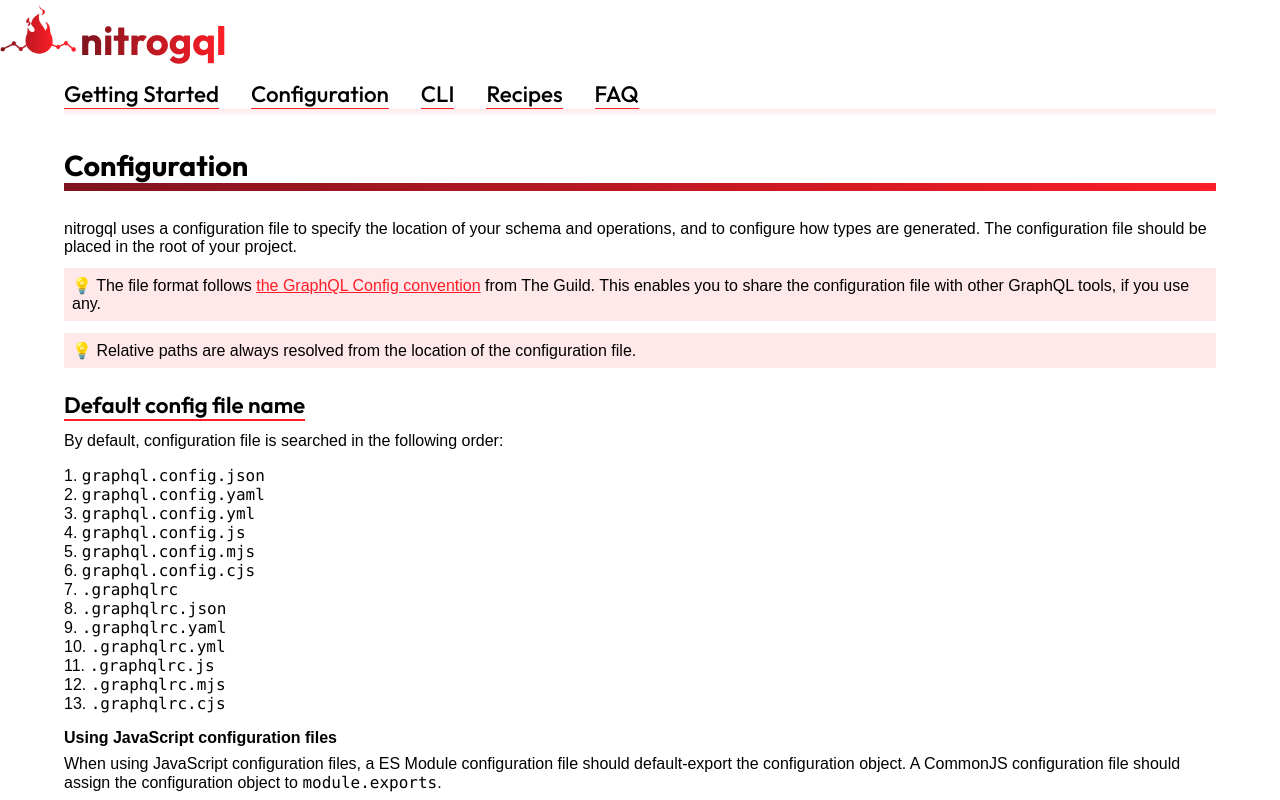
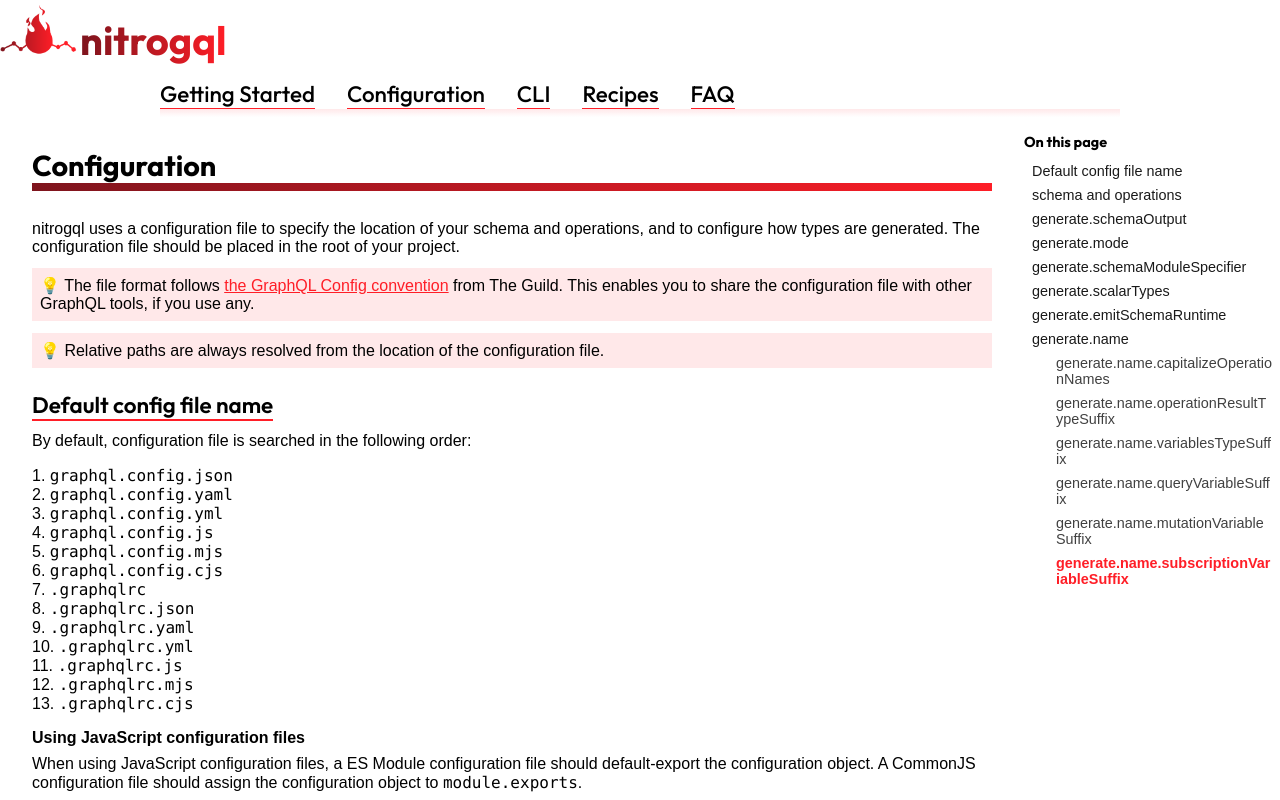
Before and after one commit to uhyo/nitrogql, a Next.js app in the folder website/: page /configuration in a window 1280 px wide. Built offline with nearby package versions, Linux system fonts and the light colour scheme.

Commit message:
feat(website): add ToC

```diff
--- /dev/null
+++ b/website/src/app/(docs)/_toc/Outline.tsx
@@ -0,0 +1,25 @@
+import { TocItem } from "./generateTocFromReactNode";
+
+export const Outline: React.FC<{
+  toc: readonly TocItem[];
+  currentHeading: string | undefined;
+}> = ({ toc, currentHeading }) => {
+  return (
+    <nav>
+      <div>
+        <h2>On this page</h2>
+        <ul>
+          {toc.map((item) => (
+            <li
+              key={item.id}
+              data-level={item.level}
+              data-current={item.id === currentHeading ? "true" : undefined}
+            >
+              <a href={`#${item.id}`}>{item.text}</a>
+            </li>
+          ))}
+        </ul>
+      </div>
+    </nav>
+  );
+};
--- /dev/null
+++ b/website/src/app/(docs)/_toc/Toc.css
@@ -0,0 +1,50 @@
+div.toc {
+  display: grid;
+  grid-template-columns: 1fr 16rem;
+}
+
+div.toc nav {
+  font-size: 0.9rem;
+}
+
+div.toc nav > div {
+  position: sticky;
+  left: 0;
+  top: 0;
+}
+
+div.toc nav h2 {
+  margin: 0 0 0.5rem 0;
+  padding: 0;
+  border: none;
+  font-size: inherit;
+  font-weight: bold;
+}
+
+div.toc nav ul {
+  list-style: none;
+  margin: 0;
+  padding: 0;
+  word-break: break-all;
+}
+
+div.toc nav ul a {
+  display: block;
+  padding: 0.25rem 0.5rem;
+  text-decoration: none;
+  color: rgba(var(--foreground-rgb), 0.9);
+}
+
+div.toc nav ul li[data-level="4"] a {
+  padding-left: 2rem;
+  color: rgba(var(--foreground-rgb), 0.75);
+}
+
+div.toc nav ul li[data-current="true"] a {
+  font-weight: bold;
+  color: rgb(var(--nitrogql-red));
+}
+
+div.toc nav ul a:hover {
+  background: rgba(var(--nitrogql-red), 0.1);
+}
--- /dev/null
+++ b/website/src/app/(docs)/_toc/generateTocFromReactNode.ts
@@ -0,0 +1,105 @@
+import { isValidElement } from "react";
+
+const empty: readonly never[] = [];
+
+export function generateTocFromReactNode(
+  node: React.ReactNode
+): readonly TocItem[] {
+  const toc: TocItem[] = [];
+  if (typeof node !== "object") {
+    return empty;
+  }
+  if (Array.isArray(node)) {
+    return node.flatMap(generateTocFromReactNode);
+  }
+  if (isValidElement(node)) {
+    // fast path
+    if (node.type === "p") {
+      return empty;
+    }
+    if (node.type === "h1") {
+      return [
+        {
+          id: node.props.id,
+          text: textOfNode(node.props.children),
+          level: 1,
+        },
+      ];
+    }
+    if (node.type === "h2") {
+      return [
+        {
+          id: node.props.id,
+          text: textOfNode(node.props.children),
+          level: 2,
+        },
+      ];
+    }
+    if (node.type === "h3") {
+      return [
+        {
+          id: node.props.id,
+          text: textOfNode(node.props.children),
+          level: 3,
+        },
+      ];
+    }
+    if (node.type === "h4") {
+      return [
+        ...toc,
+        {
+          id: node.props.id,
+          text: textOfNode(node.props.children),
+          level: 4,
+        },
+      ];
+    }
+    if (node.type === "h5") {
+      return [
+        ...toc,
+        {
+          id: node.props.id,
+          text: textOfNode(node.props.children),
+          level: 5,
+        },
+      ];
+    }
+    if (node.type === "h6") {
+      return [
+        ...toc,
+        {
+          id: node.props.id,
+          text: textOfNode(node.props.children),
+          level: 6,
+        },
+      ];
+    }
+    if (node.props.children) {
+      return generateTocFromReactNode(node.props.children);
+    }
+  }
+
+  return toc;
+}
+
+function textOfNode(node: React.ReactNode): string {
+  if (typeof node === "string") {
+    return node;
+  }
+  if (typeof node === "number") {
+    return String(node);
+  }
+  if (Array.isArray(node)) {
+    return node.map(textOfNode).join("");
+  }
+  if (isValidElement(node)) {
+    return textOfNode(node.props.children);
+  }
+  return "";
+}
+
+export type TocItem = {
+  id: string | undefined;
+  text: string;
+  level: number;
+};
--- /dev/null
+++ b/website/src/app/(docs)/_toc/index.tsx
@@ -0,0 +1,86 @@
+"use client";
+
+import { useState, useMemo, useEffect } from "react";
+import { TocItem, generateTocFromReactNode } from "./generateTocFromReactNode";
+import { Outline } from "./Outline";
+import "./Toc.css";
+
+export const Toc: React.FC<React.PropsWithChildren> = ({ children }) => {
+  const toc = useMemo(() => {
+    const res = generateTocFromReactNode(children);
+    return res.filter((item) => item.id !== undefined);
+  }, [children]);
+
+  const currentHeading = useCurrentHeading(toc);
+
+  return (
+    <>
+      <div className="toc">
+        {children}
+        <Outline toc={toc} currentHeading={currentHeading} />
+      </div>
+    </>
+  );
+};
+
+function useCurrentHeading(toc: readonly TocItem[]): string | undefined {
+  const [intersectingSet, setIntersectingSet] = useState<Set<string>>(
+    new Set()
+  );
+
+  useEffect(() => {
+    const observer = new IntersectionObserver(
+      (entries) => {
+        for (const entry of entries) {
+          const id = entry.target.id;
+          if (id === undefined) {
+            continue;
+          }
+          if (entry.intersectionRatio === 1) {
+            setIntersectingSet((prev) => {
+              const next = new Set(prev);
+              next.add(id);
+              return next;
+            });
+          } else {
+            setIntersectingSet((prev) => {
+              const next = new Set(prev);
+              next.delete(id);
+              return next;
+            });
+          }
+        }
+      },
+      {
+        threshold: 1,
+        rootMargin: "-4px",
+      }
+    );
+
+    for (const item of toc) {
+      if (item.id === undefined) {
+        continue;
+      }
+      const element = document.getElementById(item.id);
+      if (element) {
+        observer.observe(element);
+      }
+    }
+
+    return () => {
+      observer.disconnect();
+    };
+  }, [toc]);
+
+  const currentHeader = useMemo(() => {
+    const firstInteresctionHeader = toc.findIndex(
+      (item) => item.id !== undefined && intersectingSet.has(item.id)
+    );
+    if (firstInteresctionHeader === -1) {
+      return undefined;
+    }
+    return toc.at(firstInteresctionHeader - 1)?.id;
+  }, [toc, intersectingSet]);
+
+  return currentHeader;
+}
--- a/website/src/app/(docs)/configuration/page.tsx
+++ b/website/src/app/(docs)/configuration/page.tsx
@@ -1,10 +1,11 @@
 import Link from "next/link";
 import { Hint } from "@/app/_utils/Hint";
 import { Highlight } from "@/app/_utils/Highlight";
-import { Noto_Emoji } from "next/font/google";
+import { Toc } from "../_toc";
 
 export default function GettingStarted() {
   return (
+    <Toc>
       <main>
         <h2>Configuration</h2>
         <p>
@@ -26,7 +27,9 @@ export default function GettingStarted() {
         </Hint>
 
         <h3 id="config-file-name">Default config file name</h3>
-      <p>By default, configuration file is searched in the following order:</p>
+        <p>
+          By default, configuration file is searched in the following order:
+        </p>
         <ol>
           <li>
             <code>graphql.config.json</code>
@@ -94,8 +97,8 @@ export default config;`}
         <p>
           To specify the location of your schema and operations, use{" "}
           <code>schema</code> and <code>documents</code> top-level fields. These
-        fields accept glob patterns and can be specified as a string or an array
-        of strings.
+          fields accept glob patterns and can be specified as a string or an
+          array of strings.
         </p>
         <Highlight language="yaml">
           {`schema: "./schema/*.graphql"
@@ -144,7 +147,8 @@ extensions:
 
         <h3 id="generate.mode">generate.mode</h3>
         <p>
-        Configures how types for operations are generated. Possible values are:
+          Configures how types for operations are generated. Possible values
+          are:
         </p>
         <ul>
           <li>
@@ -177,30 +181,31 @@ extensions:
         </p>
         <p>
           This mode generates <code>foo.d.graphql.ts</code> next to{" "}
-        <code>foo.graphql</code> which allows importing <code>foo.graphql</code>{" "}
-        as a module.
+          <code>foo.graphql</code> which allows importing{" "}
+          <code>foo.graphql</code> as a module.
         </p>
         <Hint>
           💡 With this mode, you need to configure <code>tsconfig.json</code> to
           enable the <code>allowArbitraryExtensions</code> compiler option.
         </Hint>
         <p>
-        In order to import <code>.graphql</code> files as modules, you also need
-        to configure your bundler to handle <code>.graphql</code> files. See{" "}
-        <Link href="/getting-started">Getting Started</Link>.
+          In order to import <code>.graphql</code> files as modules, you also
+          need to configure your bundler to handle <code>.graphql</code> files.
+          See <Link href="/getting-started">Getting Started</Link>.
         </p>
 
         <h4>with-loader-ts-4.0</h4>
         <p>Generates type definitions compatible with TypeScript 4.x.</p>
         <p>
           This mode generates <code>foo.graphql.d.ts</code> next to{" "}
-        <code>foo.graphql</code> which allows importing <code>foo.graphql</code>
+          <code>foo.graphql</code> which allows importing{" "}
+          <code>foo.graphql</code>
           as a module.
         </p>
         <p>
-        In order to import <code>.graphql</code> files as modules, you also need
-        to configure your bundler to handle <code>.graphql</code> files. See{" "}
-        <Link href="/getting-started">Getting Started</Link>.
+          In order to import <code>.graphql</code> files as modules, you also
+          need to configure your bundler to handle <code>.graphql</code> files.
+          See <Link href="/getting-started">Getting Started</Link>.
         </p>
 
         <h4>standalone-ts-4.0</h4>
@@ -226,8 +231,8 @@ extensions:
           relative paths.
         </p>
         <p>
-        This option is especially useful in monorepo projects where you need to
-        import the schema types from a different package.
+          This option is especially useful in monorepo projects where you need
+          to import the schema types from a different package.
         </p>
         <p>Example:</p>
         <Highlight language="yaml">
@@ -242,9 +247,9 @@ extensions:
       schemaModuleSpecifier: "@/generated/schema"`}
         </Highlight>
         <p>
-        With the above configuration, the generated operations types will import
-        the schema types from <code>@/generated/schema</code> so they will look
-        like:
+          With the above configuration, the generated operations types will
+          import the schema types from <code>@/generated/schema</code> so they
+          will look like:
         </p>
         <Highlight language="typescript">
           {`import * as Schema from "@/generated/schema";
@@ -253,8 +258,8 @@ extensions:
 
         <h3 id="generate.scalarTypes">generate.scalarTypes</h3>
         <p>
-        Configures how GraphQL scalar types are mapped to TypeScript types. The
-        default mapping is:
+          Configures how GraphQL scalar types are mapped to TypeScript types.
+          The default mapping is:
         </p>
         <Highlight language="yaml">
           {`extensions:
@@ -265,13 +270,13 @@ extensions:
   Float: number`}
         </Highlight>
         <p>
-        If you declare a custom scalar type in your schema, you must specify the
-        mapping in the configuration file. Any TypeScript code is allowed as
-        long as it is valid as a type.
+          If you declare a custom scalar type in your schema, you must specify
+          the mapping in the configuration file. Any TypeScript code is allowed
+          as long as it is valid as a type.
         </p>
         <p>
-        Mapping for built-in scalar types need not be specified unless you want
-        to override them.
+          Mapping for built-in scalar types need not be specified unless you
+          want to override them.
         </p>
         <p>Example:</p>
         <Highlight language="yaml">
@@ -284,8 +289,8 @@ extensions:
 
         <h3 id="generate.emitSchemaRuntime">generate.emitSchemaRuntime</h3>
         <p>
-        If <code>true</code>, emit runtime code for generated schema types (one
-        specified by <code>generate.schemaOutput</code>). Default is{" "}
+          If <code>true</code>, emit runtime code for generated schema types
+          (one specified by <code>generate.schemaOutput</code>). Default is{" "}
           <code>false</code>.
         </p>
         <p>Currently, runtime code is emitted only for enums.</p>
@@ -302,7 +307,8 @@ extensions:
       emitSchemaRuntime: true`}
         </Highlight>
         <p>
-        With the above configuration, the generated schema code will look like:
+          With the above configuration, the generated schema code will look
+          like:
         </p>
         <Highlight language="typescript">
           {`// Always emitted for enums
@@ -315,7 +321,9 @@ export const UserType = {
         </Highlight>
 
         <h3 id="generate.name">generate.name</h3>
-      <p>Set of configurations about names of generated variables and types.</p>
+        <p>
+          Set of configurations about names of generated variables and types.
+        </p>
         <p>Default settings are:</p>
         <Highlight language="yaml">
           {`extensions:
@@ -339,10 +347,10 @@ export const UserType = {
           Default is <code>true</code>.
         </p>
         <p>
-        This option can control how generated operation document can be imported
-        via auto import feature of your editor. For example, if you have{" "}
-        <code>query getUser</code> in your schema, it can be auto-imported by
-        typing <code>GetUserQuery</code> in your code.
+          This option can control how generated operation document can be
+          imported via auto import feature of your editor. For example, if you
+          have <code>query getUser</code> in your schema, it can be
+          auto-imported by typing <code>GetUserQuery</code> in your code.
         </p>
         <Highlight language="typescript">
           {`import GetUserQuery from "./app/graphql/queries/getUser.graphql";`}
@@ -361,8 +369,9 @@ export const UserType = {
           <code>&quot;Result&quot;</code>.
         </p>
         <p>
-        For example, if you have <code>query getUser</code> in your schema, the
-        generated operation result type will be <code>GetUserResult</code>.
+          For example, if you have <code>query getUser</code> in your schema,
+          the generated operation result type will be <code>GetUserResult</code>
+          .
         </p>
         <Hint>
           💡 You can also use <code>ResultOf</code> from the{" "}
@@ -378,9 +387,9 @@ export const UserType = {
           <code>&quot;Variables&quot;</code>.
         </p>
         <p>
-        For example, if you have <code>query getUser</code> in your schema, the
-        generated operation variables type will be <code>GetUserVariables</code>
-        .
+          For example, if you have <code>query getUser</code> in your schema,
+          the generated operation variables type will be{" "}
+          <code>GetUserVariables</code>.
         </p>
         <Hint>
           💡 You can also use <code>VariablesOf</code> from the{" "}
@@ -392,11 +401,12 @@ export const UserType = {
           generate.name.queryVariableSuffix
         </h4>
         <p>
-        Suffix of the query variable. Default is <code>&quot;Query&quot;</code>.
+          Suffix of the query variable. Default is{" "}
+          <code>&quot;Query&quot;</code>.
         </p>
         <p>
-        For example, if you have <code>query getUser</code> in your schema, the
-        generated query variable will be <code>GetUserQuery</code>.
+          For example, if you have <code>query getUser</code> in your schema,
+          the generated query variable will be <code>GetUserQuery</code>.
         </p>
 
         <h4 id="generate.name.mutationVariableSuffix">
@@ -420,10 +430,11 @@ export const UserType = {
           <code>&quot;Subscription&quot;</code>.
         </p>
         <p>
-        For example, if you have <code>subscription onUserCreated</code> in your
-        schema, the generated subscription variable will be{" "}
+          For example, if you have <code>subscription onUserCreated</code> in
+          your schema, the generated subscription variable will be{" "}
           <code>OnUserCreatedSubscription</code>.
         </p>
       </main>
+    </Toc>
   );
 }
--- a/website/src/app/(docs)/layout.tsx
+++ b/website/src/app/(docs)/layout.tsx
@@ -1,5 +1,6 @@
 import { Footer } from "../_utils/Footer";
 import { Header } from "../_utils/Header";
+import { Toc } from "./_toc";
 
 export default function DocsLayout({
   children,
--- a/website/src/app/globals.css
+++ b/website/src/app/globals.css
@@ -17,7 +17,7 @@
     rgb(var(--nitrogql-red))
   );
 
-  --contents-width: min(90vw, 1200px);
+  --contents-width: min(95vw - 16rem, 1200px);
 
   color-scheme: light dark;
 }
```
Lines whose indentation alone changed are shown as unchanged.
